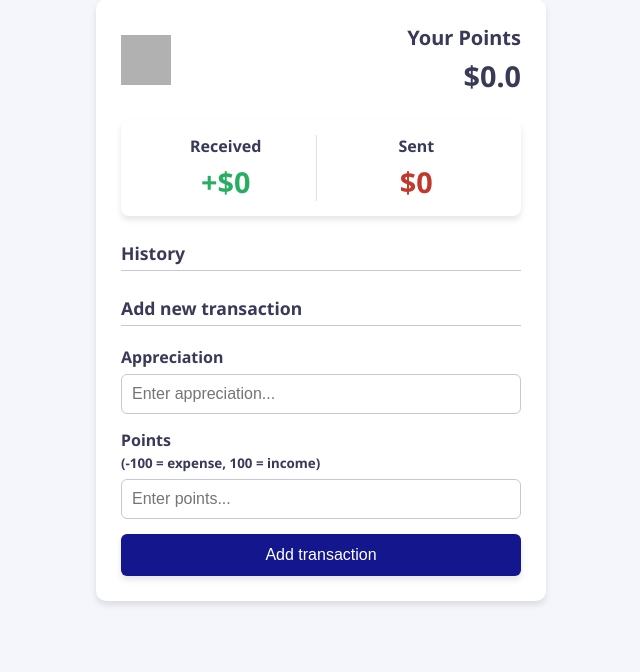
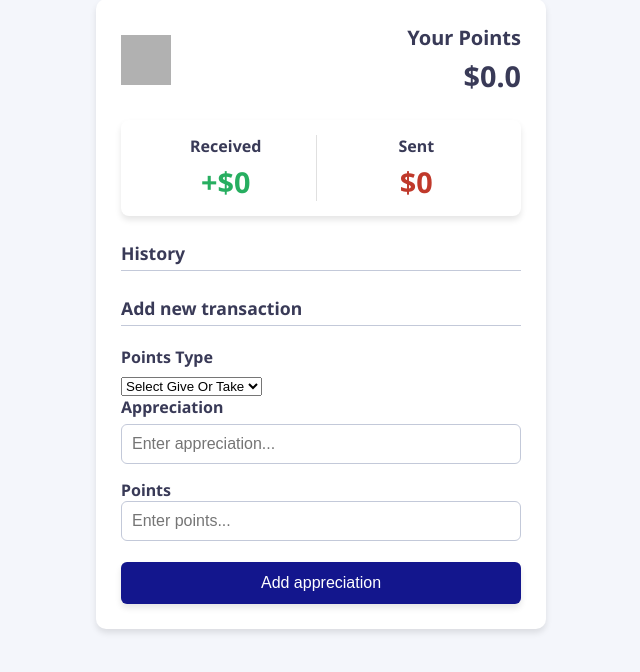
Before and after one commit to bharath036/Rewards_Portal, a Django app: page /home in a window 1280 px wide. Shown: the part 84-756 px from the top of the page, without its empty margins (319-959 px from the left). Run offline with Django 5.2, Linux system fonts and the light colour scheme; data comes from the database, SQL or seed files in the repository; both versions use the stored data as it was after the commit; data that the repository does not hold is empty; grey boxes are pictures that could not be loaded.

Commit message:
basic v1

```diff
--- a/Rewards_Portal/Rewards_Portal/home/templates/home.html
+++ b/Rewards_Portal/Rewards_Portal/home/templates/home.html
@@ -11,6 +11,13 @@
 <script src="https://cdn.jsdelivr.net/npm/bootstrap@5.3.5/dist/js/bootstrap.min.js" integrity="sha384-VQqxDN0EQCkWoxt/0vsQvZswzTHUVOImccYmSyhJTp7kGtPed0Qcx8rK9h9YEgx+" crossorigin="anonymous"></script>
 </head>
 <body>
+  {% if messages %}
+  <ul class="messages">
+    {% for message in messages %}
+      <li{% if message.tags %} class="{{ message.tags }}"{% endif %}>{{ message }}</li>
+    {% endfor %}
+  </ul>
+{% endif %}
     <h1>Rewards Portal </h1>
 
     <div class="container">
@@ -53,15 +60,24 @@
       <form method="POST" id="form">
         {% csrf_token %}
         <div class="form-control">
+        <label for="text">Points Type</label>
+        <select class="form-select form-select-sm" name = "points_type" id="points_type" aria-label="Small select example">
+          <option selected>Select Give Or Take</option>
+          <option value="GIVE">Give</option>
+          <option value="TAKE">Take</option>
+        </select>
+      </div>
+
+        <div class="form-control">
           <label for="text">Appreciation</label>
           <input type="text" name = "appreciation" id="text" placeholder="Enter appreciation..." />
         </div>
         <div class="form-control">
           <label for="points">Points <br />
-            <small>(-100 = expense, 100 = income)</small></label>
+
           <input type="number" name="points" id="points" placeholder="Enter points..." />
         </div>
-        <button class="btn" type="submit">Add transaction</button>
+        <button class="btn" type="submit">Add appreciation</button>
       </form>
     </div>
     <!-- Notification -->
--- a/Rewards_Portal/Rewards_Portal/home/urls.py
+++ b/Rewards_Portal/Rewards_Portal/home/urls.py
@@ -1,6 +1,6 @@
 from django.urls import path
-from home.views import index
+from home.views import index,delete_transaction
 urlpatterns = [
     path('', index, name='home'),
-
+    path('delete-transaction/<id>',delete_transaction,name="delete_transaction")
 ]
--- a/Rewards_Portal/Rewards_Portal/home/views.py
+++ b/Rewards_Portal/Rewards_Portal/home/views.py
@@ -1,27 +1,29 @@
 from django.shortcuts import render, redirect
 from home.models import *
+from django.contrib import messages
 
 # Create your views here.
-
+"""
 def index(request):
     # Check if the request method is POST (i.e., form has been submitted)
     if request.method == "POST":
         # Get the description from the form input named 'description'
         appreciation = request.POST.get('appreciation')
-
+        points_type = request.POST.get('points_type')
         # Get the amount from the form input named 'amount'
         points = request.POST.get("points")
 
         # Fetch the current balance object with id=1, or create it if it doesn’t exist
         available_points, _ = AvailablePoints.objects.get_or_create(id=1)
-
+        '''
         # Assume it's income by default
         points_type = "GIVE"
 
         # If the amount is negative, it's a DEBIT (i.e., an expense)
         if float(points) < 0:
             expense_type = "Take"
-
+        '''
+        #points_type = "TAKE" if float(points) > 0 else "GIVE"
         # Create a new TrackingHistory entry with the data collected
         tracking_history = TrackingHistory.objects.create(
             points=points,
@@ -35,7 +37,7 @@ def index(request):
         available_points.save()  # Save the updated balance to the database
 
         # After adding the transaction, redirect to the homepage to avoid resubmission
-        return redirect('home/')
+        return redirect('/home')
 
     # If it's a GET request (initial page load), fetch current balance
     available_points, _ = AvailablePoints.objects.get_or_create(id=1)
@@ -49,6 +51,9 @@ def index(request):
             Received += tracking_history.points
         else:  # If it's an expense
             Sent += tracking_history.points
+            available_points.availablepoints -= Sent
+            available_points.save()
+
 
     # Context dictionary to pass data to the HTML template
     context = {
@@ -60,3 +65,87 @@ def index(request):
 
 
     return render(request,'home.html',context)
+"""
+from django.shortcuts import render, redirect
+from home.models import *
+
+def index(request):
+    if request.method == "POST":
+        appreciation = request.POST.get('appreciation')
+        points_type = request.POST.get('points_type')
+        points = request.POST.get("points")
+
+        points = float(points)  # Ensure float
+
+        available_points, _ = AvailablePoints.objects.get_or_create(id=1)
+        if points_type == "GIVE" and points > available_points.availablepoints:
+            messages.error(request, "Insufficient available points to give.")
+            return redirect('/home')
+
+        tracking_history = TrackingHistory.objects.create(
+            points=points,
+            points_type=points_type,
+            available_points=available_points,
+            appreciation=appreciation
+        )
+
+        if points_type == "TAKE":
+            available_points.availablepoints += points
+        else:
+            available_points.availablepoints -= points
+
+
+        available_points.save()
+        return redirect('/home')
+
+    available_points, _ = AvailablePoints.objects.get_or_create(id=1)
+    Received = 0
+    Sent = 0
+
+    for record in TrackingHistory.objects.all():
+        if record.points_type == "TAKE":
+            Received += record.points
+        else:
+            Sent += record.points
+
+    context = {
+        'Received': Received,
+        'Sent': Sent,
+        'transactions': TrackingHistory.objects.all(),
+        'available_points': available_points
+    }
+
+    return render(request, 'home.html', context)
+
+def delete_transaction(request, id):
+    tracking_history = TrackingHistory.objects.filter(id=id)
+    if tracking_history.exists():
+        tracking_history = tracking_history[0]
+        available_points, _ = AvailablePoints.objects.get_or_create(id=1)
+
+        if tracking_history.points_type == "TAKE":
+            available_points.availablepoints -= tracking_history.points
+        else:
+            available_points.availablepoints += tracking_history.points
+
+        available_points.save()
+        tracking_history.delete()
+
+    return redirect('/home')
+
+
+def delete_transaction(request, id):
+    tracking_history = TrackingHistory.objects.filter(id=id)
+    if tracking_history.exists():
+        tracking_history = tracking_history[0]
+        available_points, _ = AvailablePoints.objects.get_or_create(id=1)
+
+        if tracking_history.points_type == "TAKE":
+            available_points.availablepoints += tracking_history.points  # Undo subtraction
+        else:
+            available_points.availablepoints -= tracking_history.points  # Undo addition
+
+        available_points.save()
+        tracking_history.delete()
+
+    return redirect('/home')
--- a/Rewards_Portal/Rewards_Portal/public/static/css/main.css
+++ b/Rewards_Portal/Rewards_Portal/public/static/css/main.css
@@ -202,3 +202,10 @@ input[type="number"] {
 .notification-container.show {
   opacity: 1;
 }
+
+.messages {
+  padding: 10px;
+  list-style: none;
+  color: red;
+  font-weight: bold;
+}
```
Also changed, not shown: Rewards_Portal/Rewards_Portal/db.sqlite3.
